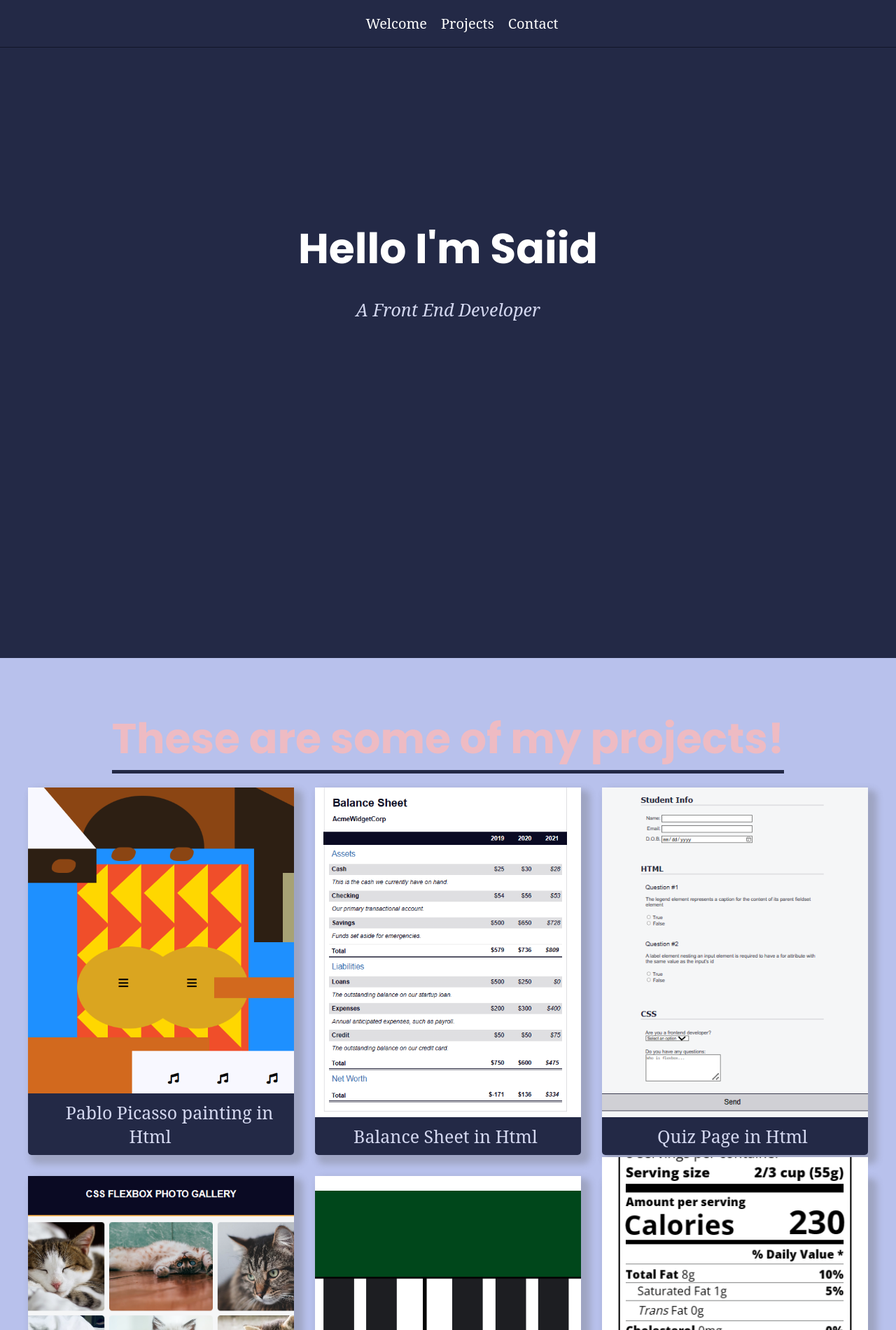
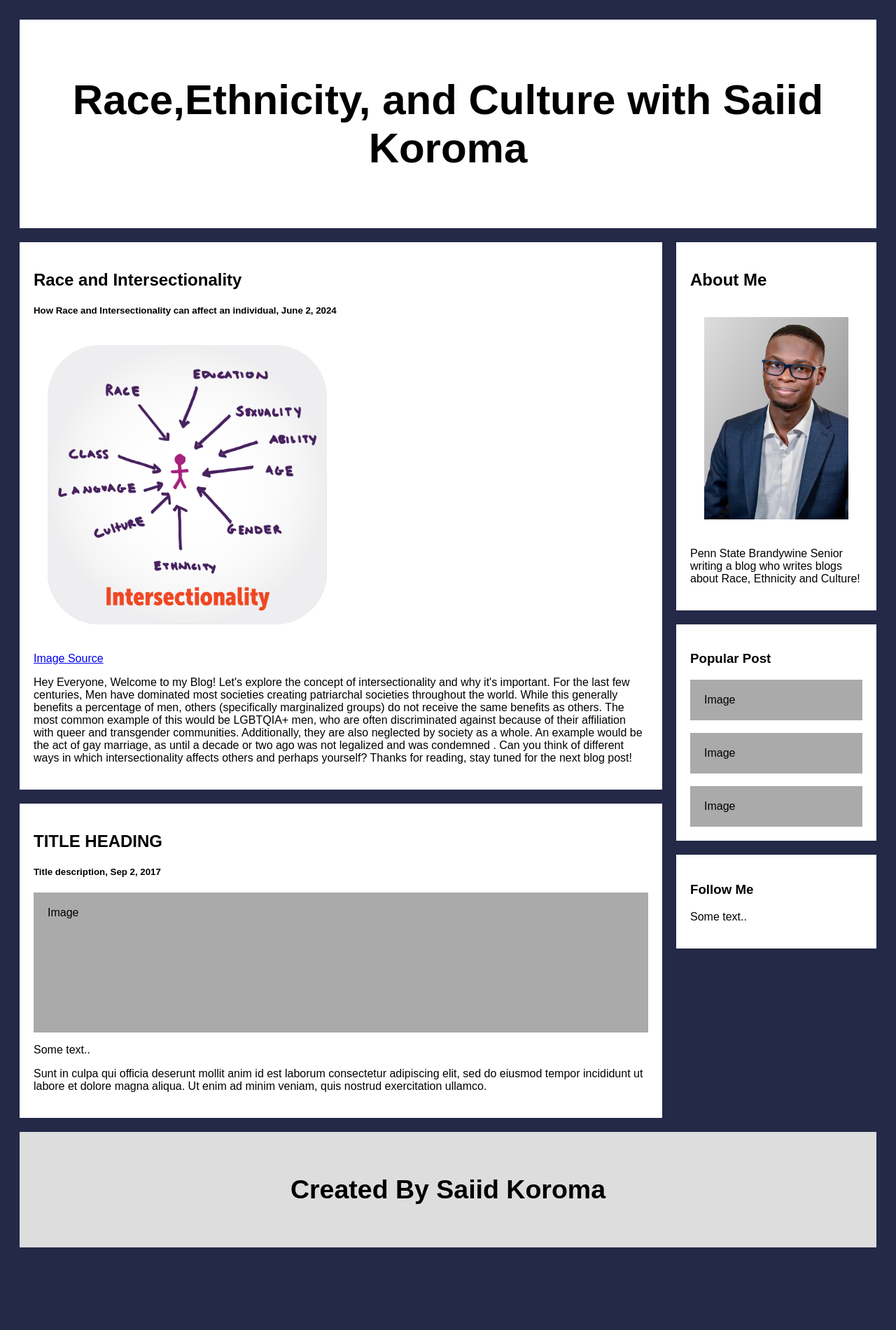
Before and after one commit to Lattori/Lattori.github.io, a plain HTML site: page index.html in a window 1280 px wide. Shown: the top 1900 px of the page at 70% size. After the commit the page ends 1810 px from the top, so only its background shows below. Drawn offline with nearby package versions, Linux system fonts and the light colour scheme.

Commit message:
stuff
lol

```diff
--- a/index.html
+++ b/index.html
@@ -1,101 +1,149 @@
 <!DOCTYPE html>
 <html lang="en">
 <head>
-    <meta charset="UTF-8">
-    <meta http-equiv="X-UA-Compatible" content="IE=edge">
-    <meta name="viewport" content="width=device-width, initial-scale=1.0">
-    <title>Document</title>
-    <link rel="stylesheet" href="styles.css">
     <link rel="preconnect" href="https://fonts.googleapis.com">
-<link rel="preconnect" href="https://fonts.gstatic.com" crossorigin>
-<link href="https://fonts.googleapis.com/css2?family=Fraunces:wght@500&family=Montserrat:wght@400;500;700&family=Poppins:wght@500;700&display=swap" rel="stylesheet">
-<link href="https://cdn.jsdelivr.net/npm/remixicon@3.2.0/fonts/remixicon.css" rel="stylesheet">
+    <link rel="preconnect" href="https://fonts.gstatic.com" crossorigin>
+    <link href="https://fonts.googleapis.com/css2?family=Fraunces:wght@500&family=Montserrat:wght@400;500;700&family=Poppins:wght@500;700&display=swap" rel="stylesheet">
+    <link href="https://cdn.jsdelivr.net/npm/remixicon@3.2.0/fonts/remixicon.css" rel="stylesheet">
+<meta name="viewport" content="width=device-width, initial-scale=1">
+<style>
+* {
+  box-sizing: border-box;
+}
+
+/* Add a gray background color with some padding */
+body {
+  font-family: Arial;
+  padding: 20px;
+  background: #232946;
+}
+
+/* Header/Blog Title */
+.header {
+  padding: 30px;
+  font-size: 40px;
+  text-align: center;
+  background: white;
+}
+
+/* Create two unequal columns that floats next to each other */
+/* Left column */
+.leftcolumn {
+  float: left;
+  width: 75%;
+}
+
+/* Right column */
+.rightcolumn {
+  float: left;
+  width: 25%;
+  padding-left: 20px;
+}
+
+/* Fake image */
+.fakeimg {
+  background-color: #aaa;
+  width: 100%;
+  padding: 20px;
+}
+
+.fakeimg2 {
+  background-color: none;
+  width: 100%;
+  padding: 20px;
+}
+.fakeimg3 {
+  background-color: none;
+  height:50%;
+  width: 50%;
+  padding: 20px;
+}
+/* Add a card effect for articles */
+.card {
+   background-color: white;
+   padding: 20px;
+   margin-top: 20px;
+}
+
+/* Clear floats after the columns */
+.row:after {
+  content: "";
+  display: table;
+  clear: both;
+}
+
+/* Footer */
+.footer {
+  padding: 20px;
+  text-align: center;
+  background: #ddd;
+  margin-top: 20px;
+
+    border-top: 3px  solid var(--primary);
+    color:var(--base-100);
+    font-size:25px;
+    padding:30px;
+
+}
+
+/* Responsive layout - when the screen is less than 800px wide, make the two columns stack on top of each other instead of next to each other */
+@media screen and (max-width: 800px) {
+  .leftcolumn, .rightcolumn {
+    width: 100%;
+    padding: 0;
+  }
+}
+
+</style>
 </head>
 <body>
-    <header>
-        <nav id="navbar">
 
-            <ul class="nav-links">
-                <li><a href="#welcome-section" class="nav-links">Welcome</a></li>
-                <li><a href="#projects" class="nav-links">Projects</a></li>
-                <li><a href="#contact" class="nav-links">Contact</a></li>
+<div class="header">
+  <h2>Race,Ethnicity, and Culture with Saiid Koroma</h2>
+</div>
 
+<div class="row">
+  <div class="leftcolumn">
+    <div class="card">
+      <h2>Race and Intersectionality</h2>
+      <h5>How Race and Intersectionality can affect an individual, June 2, 2024</h5>
+      <img src="./inter.jpg" class="fakeimg3"   alt="">
 
-            </ul>
-        </nav>
+      <p><a href="https://ywcaspokane.org/intersectionality/" target="_blank" rel="noopener noreferrer">Image Source</a></p>
+      <p>Hey Everyone, Welcome to my Blog! Let's explore the concept of intersectionality and why it's important. For the last few centuries, Men
+        have dominated most societies creating patriarchal societies throughout the world. While this generally benefits a percentage of men, others (specifically marginalized groups) do not receive the same benefits as others. The most common example of this would be LGBTQIA+ men, who are often discriminated against because of their affiliation with queer and transgender communities. Additionally, they are also neglected by society as a whole. An example would be the act of gay marriage, as until a decade or two ago was not legalized and was condemned . Can you think of different ways in which intersectionality affects others and perhaps yourself? Thanks for reading, stay tuned for the next blog post!
+</p>
+    </div>
+    <div class="card">
+      <h2>TITLE HEADING</h2>
+      <h5>Title description, Sep 2, 2017</h5>
+      <div class="fakeimg" style="height:200px;">Image</div>
+      <p>Some text..</p>
+      <p>Sunt in culpa qui officia deserunt mollit anim id est laborum consectetur adipiscing elit, sed do eiusmod tempor incididunt ut labore et dolore magna aliqua. Ut enim ad minim veniam, quis nostrud exercitation ullamco.</p>
+    </div>
+  </div>
+  <div class="rightcolumn">
+    <div class="card">
+      <h2>About Me</h2>
+      <img src="./pic.jpg" class="fakeimg2"  alt="">
+      <p>Penn State Brandywine Senior writing a blog who writes blogs about Race, Ethnicity  and Culture!</p>
+    </div>
+    <div class="card">
+      <h3>Popular Post</h3>
+      <div class="fakeimg">Image</div><br>
+      <div class="fakeimg">Image</div><br>
+      <div class="fakeimg">Image</div>
+    </div>
+    <div class="card">
+      <h3>Follow Me</h3>
+      <p>Some text..</p>
+    </div>
+  </div>
+</div>
 
+<div class="footer">
+  <h2>Created By Saiid Koroma</h2>
+</div>
 
-
-    </header>
-    <section id="welcome-section">
-     <h1>Hello I'm Saiid</h1>
-     <p>A Front End Developer</p>
-    </section>
-    <section id="projects">
-        <h1>These are some of my projects!</h1>
-        <div class="projects">
-        <a href="#" class="project-tile">
-            <img src="./port.png" alt="">
-            <p><span>&lt;</span>Pablo Picasso painting in Html<span>/&gt;</span></p>
-        </a>
-        <a href="#" class="project-tile">
-            <img src="./sheet.png" alt="">
-            <p><span>&lt;</span>Balance Sheet in Html<span>/&gt;</span></p>
-        </a>
-        <a href="#" class="project-tile">
-            <img src="./quiz.png" alt="">
-            <p><span>&lt;</span>Quiz Page in Html<span>/&gt;</span></p>
-        </a>
-        <a href="#" class="project-tile">
-            <img src="./kitt kat.png" alt="">
-            <p><span>&lt;</span>Cat Collage in html<span>/&gt;</span></p>
-        </a>
-        <a href="#" class="project-tile">
-            <img src="./piano.png" alt="">
-            <p><span>&lt;</span>Piano Created using Flexbox and Html<span>/&gt;</span></p>
-        </a>
-        <a href="#" class="project-tile">
-            <img src="./label.png" alt="">
-            <p><span>&lt;</span>Nutrition label<span>/&gt;</span></p>
-        </a>
-    </div>
-    <a href="" class="show-all">
-        Show All <i class= "ri-arrow-drop-right-line"></i>
-    </a>
-
-
-
-
-    </section>
-    <section id="contact">
-        <h1>Let's work together...</h1>
-        <p class="coffee-question">How do you take your coffee?</p>
-        <div class="social-medias">
-            <a href="" class="social-media">
-                <i class="ri-facebook-box-fill ri 2x"></i>
-                <p>Facebook</p></a>
-                <a href="https://github.com/Lattori"
-                target="_blank"
-                id="profile-link" class="social-media">
-                <i class="ri-github-fill ri 2x"></i>
-                <p>GitHub</p> </a>
-                <a href="https://www.freecodecamp.org/Lattori"
-                target="_blank" class="social-media">
-                <i class="ri-fire-fill ri 2x"></i>
-                <p>FreeCodeCamp</p> </a>
-                <a href="" class="social-media">
-                <i class="ri-at-line  ri-2x"></i>
-                <p>Send a Mail</p></a>
-                <a href="" class="social-media">
-                <i class="ri-cellphone-fill ri 2x"></i>
-                <p>Call Me</p></a>
-            </a>
-
-        </div>
-
-
-
-    </section>
-    <footer>Created By Saiid Koroma June 2023</footer>
 </body>
 </html>
--- a/styles.css
+++ /dev/null
@@ -1,220 +0,0 @@
-:root {
-    --neutral:#232946;
-    --base-100:#fffffe;
-    --neutral-focus:#121629;
-    --accent:#d4d8f0;
-    --primary:#eebbc3;
-    --secondary:#b8c1ec;
-
-
-
-}
-* {
-    margin: 0;
-    scroll-behavior: smooth;
-}
-body{
-    font-family: "Noto serif",sans-serif;
-    text-align: center;
-    background-color: var(--neutral);
-}
-h1,
-h2,
-h3,
-h4,
-h5,
-h6{
-    font-family: "Poppins",sans-serif;
-}
-h1 {
-    font-size:60px;
-}
-
-
-
-
-
-#navbar {
-    display: flex;
-    align-items: center;
-    justify-content: center;
-    position:fixed;
-    top: 0;
-    width: 100%;
-    background-color: var(--neutral);
-    padding: 20px 0;
-    font-size: 20px;
-    border-bottom: 1px solid var(--neutral-focus);
-
-
-
-}
-.nav-links {
-    display: flex;
-    list-style: none;
-
-
-
-}
-.nav-links a {
-    text-decoration: none;
-    color: var(--base-100);
-    padding: 0 10px;
-}
-.nav-links a:hover {
-    text-decoration: underline;
-}
-section {
-    min-height: 100vh;
-    padding: 70px 0;
-}
-#welcome-section {
-    background-color: var(--neutral);
-    color: var(--base-100);
-    display: flex;
-    flex-direction: column;
-}
-#welcome-section h1 {
-    margin-top: 30vh;
-}
-#welcome-section p {
-    color: var(--accent);
-    font-size: 25px;
-    margin: 25px 0;
-    font-style: italic;
-}
-
-#projects .project-tile {
-    height: 525px;
-    width: 100%;
-    display: flex;
-    flex-direction: column;
-    align-items: center;
-    justify-content: center;
-    background-color: var(--neutral);
-    color: var(--accent);
-    border-radius: 5px;
-    box-shadow: 8px 8px 10px 5px rgba(100, 100, 100, 0.3);
-    text-decoration: none;
-}
-
-#projects .project-tile img {
-    height: 100%;
-    width: 100%;
-    object-fit: cover;
-
-}
-#projects .projects {
-    display: grid;
-    grid-template-columns: repeat(auto-fit,minmax(300px, 1fr));
-    gap: 30px;
-    padding: 20px;
-    place-items: center;
-    max-width: 1200px;
-    margin: auto;
-
-
-
-}
-#projects h1 {
-    border-bottom: 5px solid var(--neutral);
-    width: fit-content;
-    margin: auto;
-
-}
-#projects {
-    background-color: var(--secondary);
-    color: var(--primary)
-}
-
-#projects .project-tile p {
-    font-size: 25px;
-    padding: 10px;
-
-}
-#projects .project-tile span {
-    opacity: 0%;
-    padding: 0 5px;
-
-}
-#projects .project-tile:hover span {
-    color: var(--primary);
-    opacity: 100%;
-    transition: opacity 0.25s ease-in;
-
-
-}
-.show-all {
-    text-decoration: none;
-    width: max-content;
-    display: flex;
-    align-items: center;
-    margin: auto;
-    padding: 0px 15px;
-    background-color: var(--neutral);
-    color: var(--accent);
-    font-size: 25px;
-    border-radius: 5px;
-    cursor: pointer;
-    transition: background-color 0.2s ease-in;
-
-}
-
-.show-all:hover {
-    background-color: var(--neutral-focus);
-    color: var(--base-100);
-}
-#contact {
-    background-color: var(--neutral);
-    color:var(--base-100);
-
-}
-#contact h1 {
-    margin-top: 300px;
-}
-#contact .coffee-question {
-    color: var(--primary);
-    font-size: 25px;
-
-    font-style: italic;
-
-}
-#contact .social-medias {
-    display:flex;
-    flex-wrap: wrap;
-    max-width: 1000px;
-    justify-content: space-around;
-    margin: auto;
-    margin-top: 30px;
-
-}
-#contact .social-media {
-    text-decoration: none;
-    color: var(--base-100);
-    transition: transform 0.2s ease-in;
-    display:flex;
-    align-items: center;
-    margin: 20px;
-    font-size: 22px;
-
-
-}
-#contact .social-media:hover {
-    transform: translateY(10px);
-}
-footer {
-    border-top: 3px  solid var(--primary);
-    color:var(--base-100);
-    font-size:25px;
-    padding:30px;
-}
-@media only screen and (width <700px) {
-    h1 {
-        font-size:50px;
-    }
-    #project .project-tile  {
-        height: 600px;
-        width:100%;
-    }
-
-}
```
Also changed, not shown: inter.jpg (added), pic.jpg (added).
